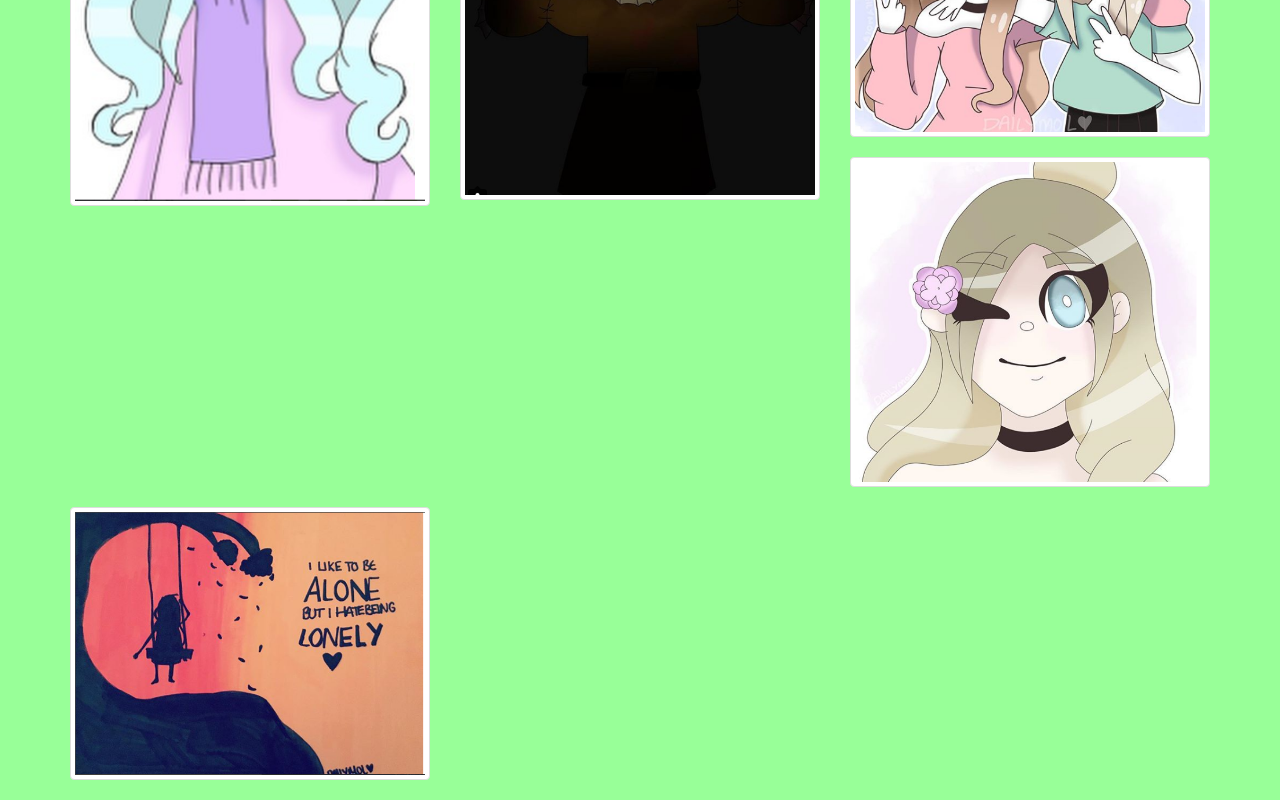
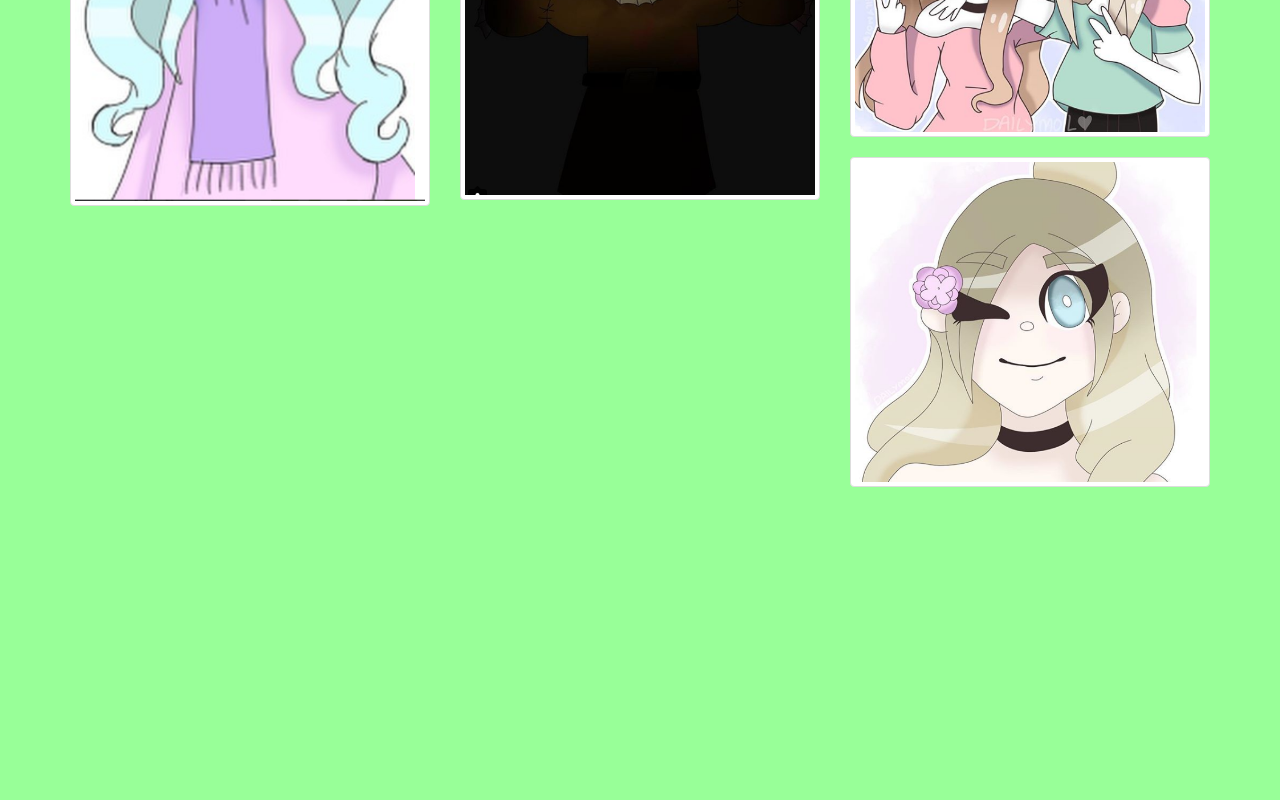
Before and after one commit to xXMrDragoniteXx/dailymolwebsite, a website: page gallary.html in a window 1280 px wide. Shown: the part 744-1544 px from the top of the page. After the commit the page ends 1251 px from the top, so only its background shows below. Drawn offline with nearby package versions, Linux system fonts and the light colour scheme.

Commit message:
Update gallary.html

```diff
--- a/gallary.html
+++ b/gallary.html
@@ -57,6 +57,7 @@
               <a href="#" class="thumbnail">
                 <img src="./Img/image5.PNG">
               </a>
+
             </div>
             <div class="col-md-4 col-sm-6">
                 <a href="#" class="thumbnail">
@@ -73,17 +74,12 @@
                   <img src="./Img/image3.PNG">
                 </a>
             </div>
-        <div class="col-md-4 col-sm-6">
-          <a href="#" class="thumbnail">
-            <img src="./Img/image4.PNG">
-          </a>
             </div>
 
       </div> <!-- End of image gallary container -->
 
     </div> <!-- End of main body container -->
 
-
     <script src="https://code.jquery.com/jquery-3.1.1.min.js"></script>
     <script src="https://maxcdn.bootstrapcdn.com/bootstrap/3.3.7/js/bootstrap.min.js"></script>
 
```
Lines whose indentation alone changed are shown as unchanged.
